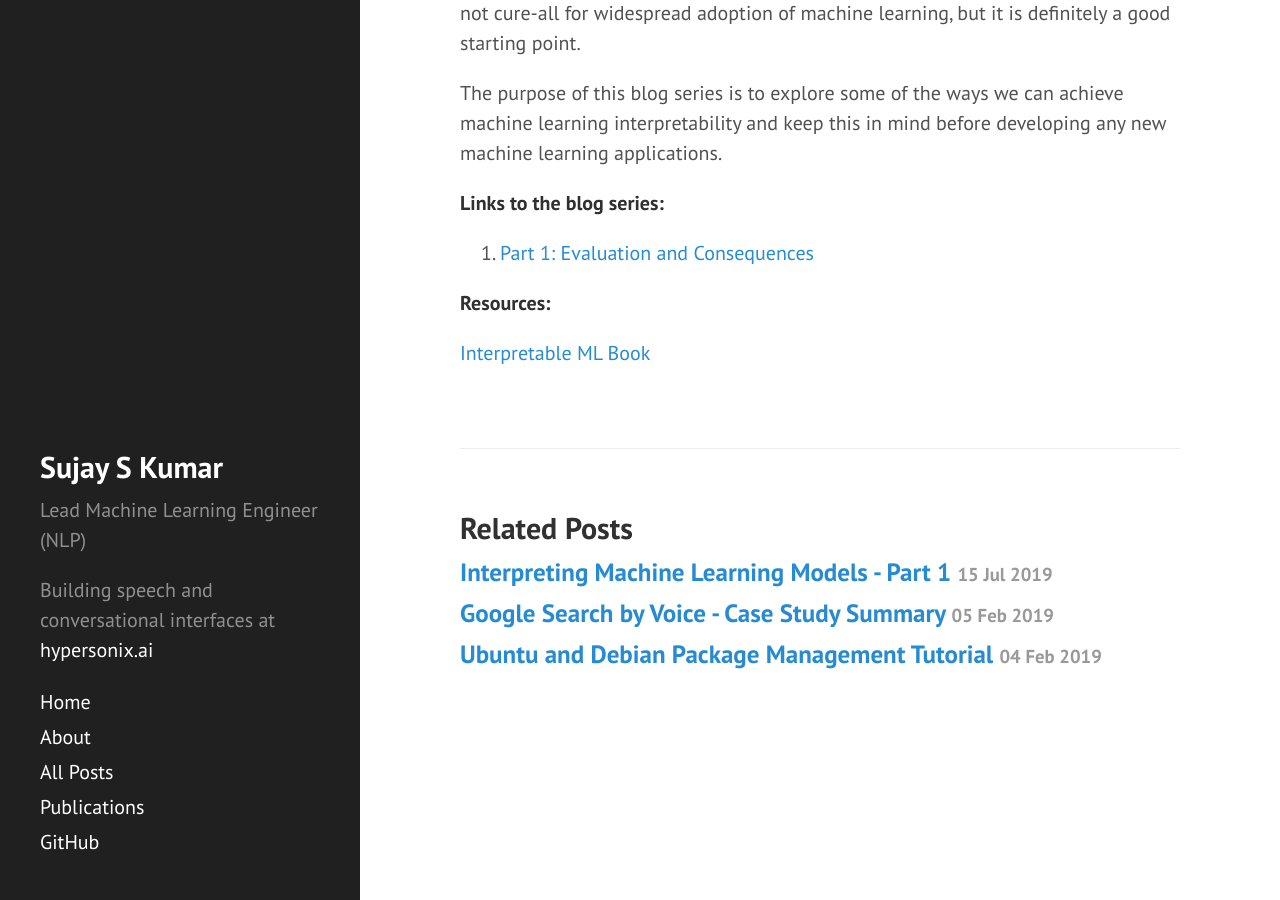
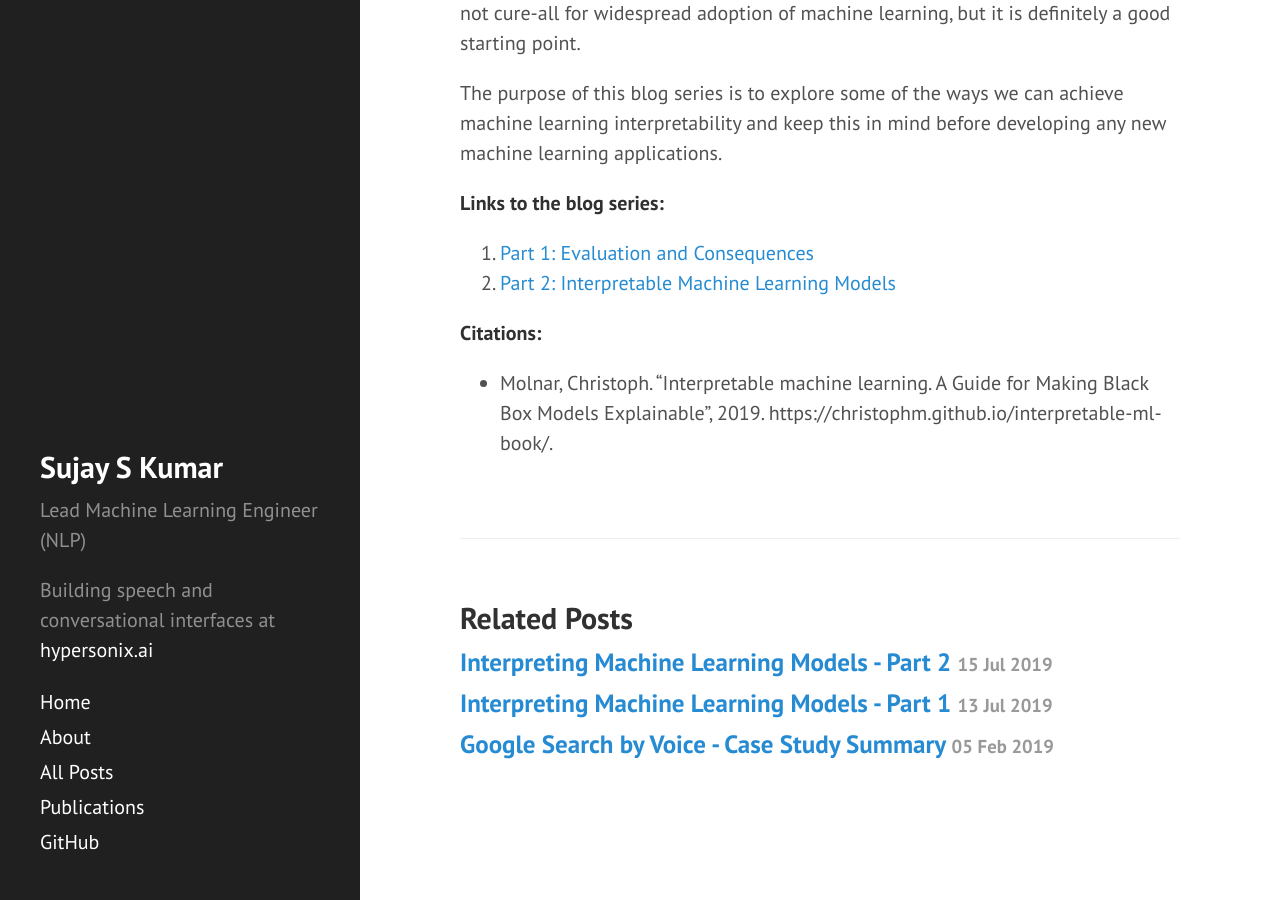
Before and after one commit to SujaySKumar/sujayskumar.github.io, a Jekyll site: the page built from _posts/2019-07-10-interpreting-machine-learning.md, in a window 1280 px wide and 900 px high, scrolled down 1632 px. Built offline with Jekyll 4.4.1, drawn with Linux system fonts in a browser that asks for light colours.

Commit message:
Added interpretable ML part 2

```diff
--- a/_posts/2019-07-10-interpreting-machine-learning.md
+++ b/_posts/2019-07-10-interpreting-machine-learning.md
@@ -21,7 +21,8 @@ The purpose of this blog series is to explore some of the ways we can achieve ma
 **Links to the blog series:**
 
 1. [Part 1: Evaluation and Consequences]({% post_url 2019-07-10-interpreting-machine-learning-part1 %})
+2. [Part 2: Interpretable Machine Learning Models]({% post_url 2019-07-10-interpreting-machine-learning-part2 %})
 
-**Resources:**
+**Citations:**
 
-[Interpretable ML Book](https://christophm.github.io/interpretable-ml-book/)
+- Molnar, Christoph. "Interpretable machine learning. A Guide for Making Black Box Models Explainable", 2019. https://christophm.github.io/interpretable-ml-book/.
```
Also changed, not shown: _posts/2019-07-10-interpreting-machine-learning-part1.md (+1 -1 lines), _posts/2019-07-10-interpreting-machine-learning-part2.md (added, +79 -0 lines).
